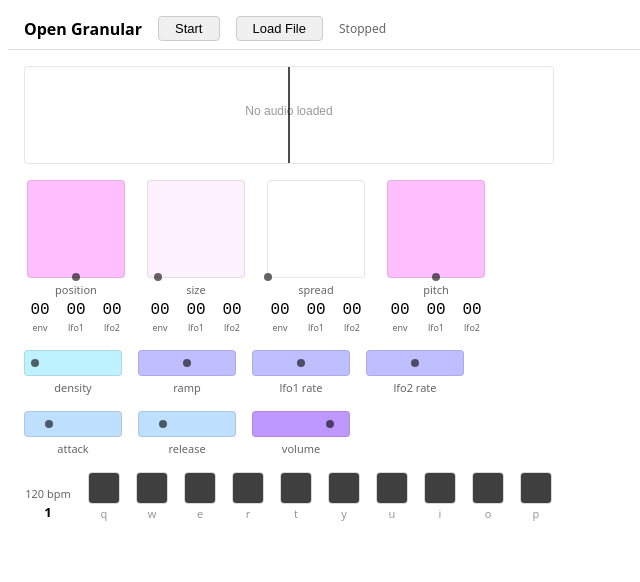
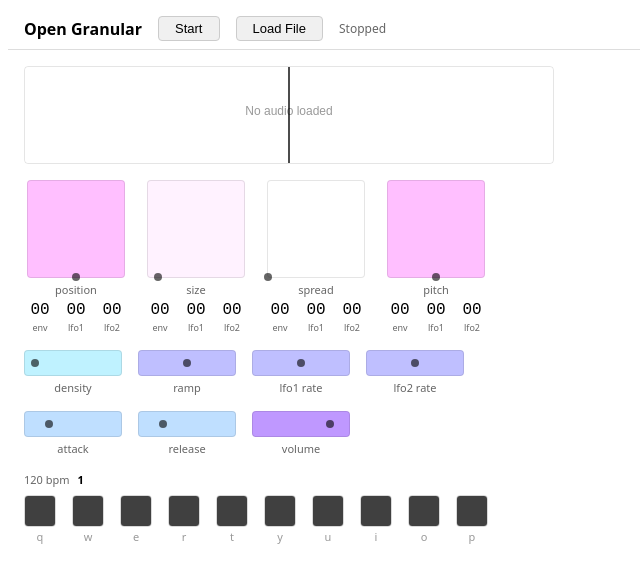
Before and after one commit to lucaskuzma/open-granular-js, a React (Vite) app: page / in a window 1280 px wide. Shown: the top 582 px of the page, without its empty margins (0-640 px from the left). Built offline with nearby package versions, Linux system fonts and the light colour scheme.

Commit message:
lower slots

```diff
--- a/src/ui/components/SlotRow.tsx
+++ b/src/ui/components/SlotRow.tsx
@@ -28,19 +28,14 @@ export function SlotRow({ slotManager }: SlotRowProps) {
   const active = slotManager.currentActiveSlot;
 
   return (
-    <div style={{ display: "flex", gap: 16, alignItems: "flex-end" }}>
-      {/* BPM / note display */}
-      <div style={{ display: "flex", flexDirection: "column", alignItems: "center", gap: 2, minWidth: 48 }}>
-        <span style={{ fontSize: 11, color: "#666", fontVariantNumeric: "tabular-nums" }}>
-          {slotManager.bpm} bpm
-        </span>
-        <span style={{ fontSize: 13, fontWeight: 600, fontVariantNumeric: "tabular-nums" }}>
-          {slotManager.divisionLabel}
-        </span>
+    <div style={{ display: "flex", flexDirection: "column", gap: 8 }}>
+      <div style={{ display: "flex", gap: 8, fontSize: 11, color: "#666", fontVariantNumeric: "tabular-nums" }}>
+        <span>{slotManager.bpm} bpm</span>
+        <span style={{ fontWeight: 600, color: "#000" }}>{slotManager.divisionLabel}</span>
       </div>
 
-      {/* Slots */}
-      {SLOT_KEYS.map((letter, i) => {
+      <div style={{ display: "flex", gap: 16, alignItems: "flex-end" }}>
+        {SLOT_KEYS.map((letter, i) => {
         const data = slotManager.slots[i] ?? null;
         const isActive = i === active;
         return (
@@ -74,6 +69,7 @@ export function SlotRow({ slotManager }: SlotRowProps) {
           </div>
         );
       })}
+      </div>
     </div>
   );
 }
```
